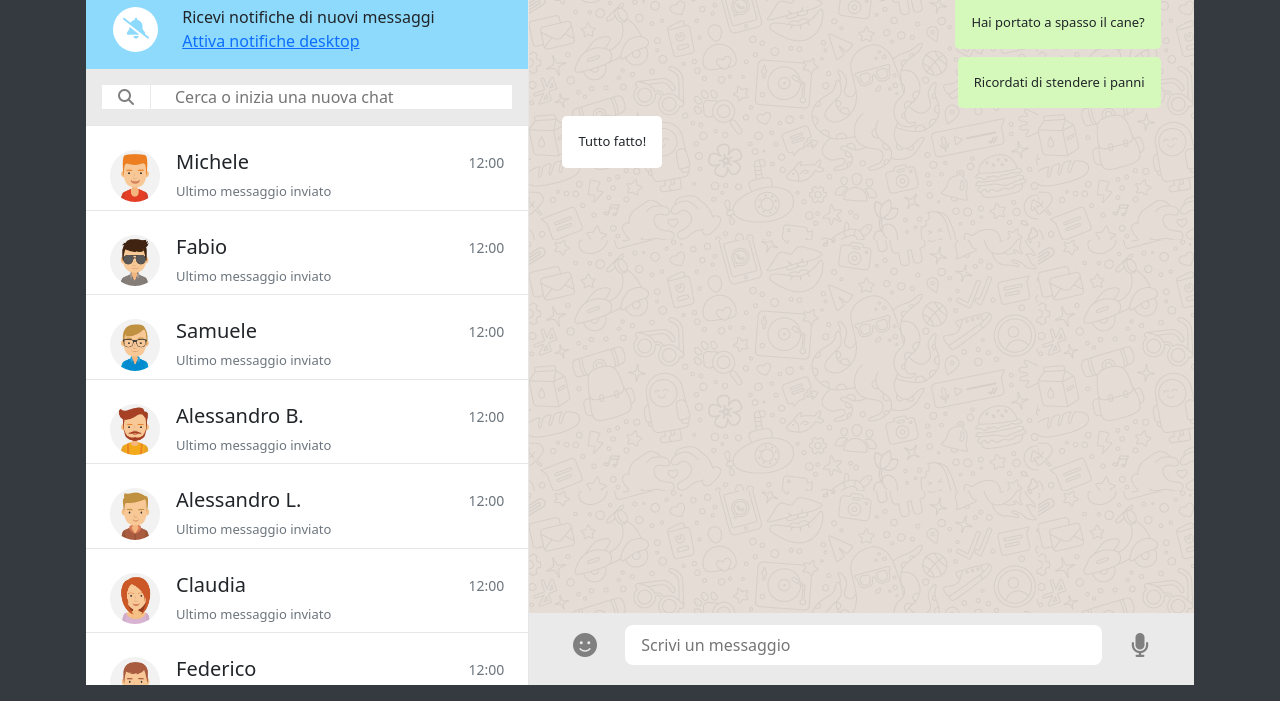
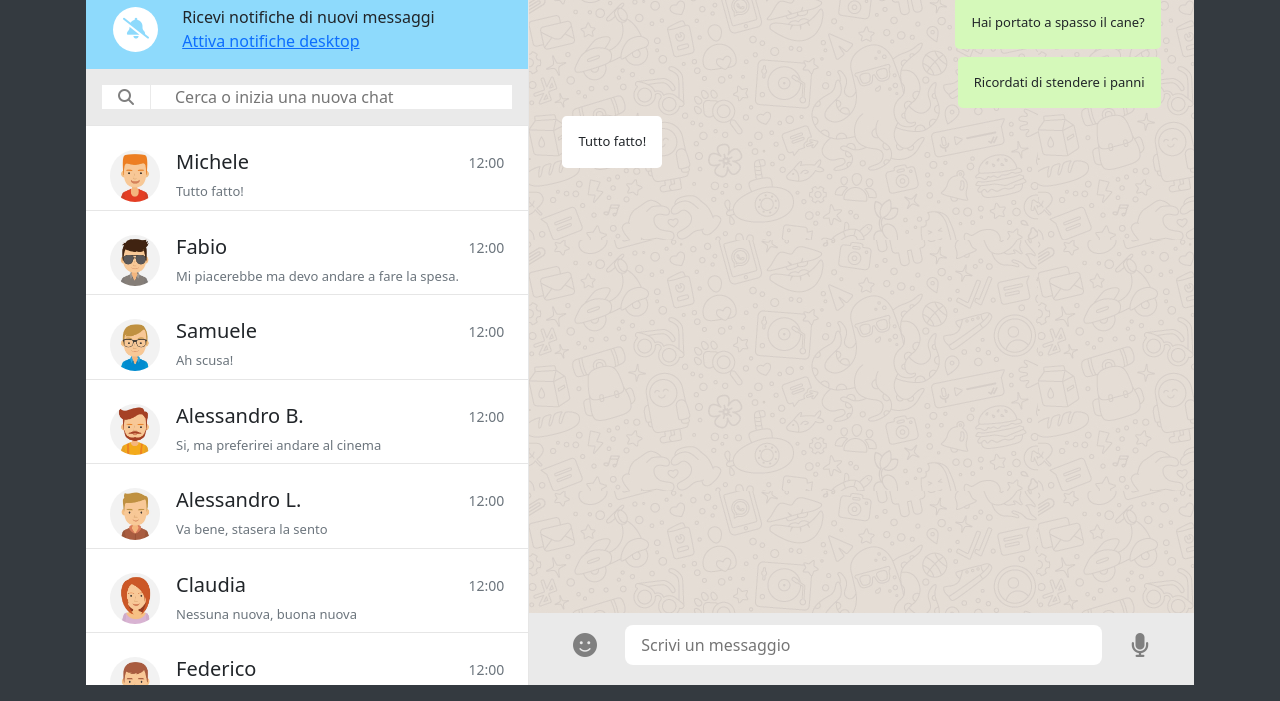
Before and after one commit to sensi-federico/vue-boolzapp, a plain HTML site: page index.html in a window 1280 px wide. Shown: the part 99-800 px from the top of the page. Drawn offline with nearby package versions, Linux system fonts and the light colour scheme.

Commit message:
milestone 5.1 (last message in chat)

```diff
--- a/index.html
+++ b/index.html
@@ -62,7 +62,7 @@
                         <img class="user-img" :src="'./assets/img/avatar' + contact.avatar + '.jpg'" alt="">
                         <div class="user-text">
                             <h5>{{contacts[i].name}}</h5>
-                            <p class="m-0 text-muted">Ultimo messaggio inviato</p>
+                            <p class="m-0 text-muted">{{contacts[i].messages[contacts[i].messages.length-1].message}}</p>
                         </div>
                     </div>
                     <div class="right">
```
